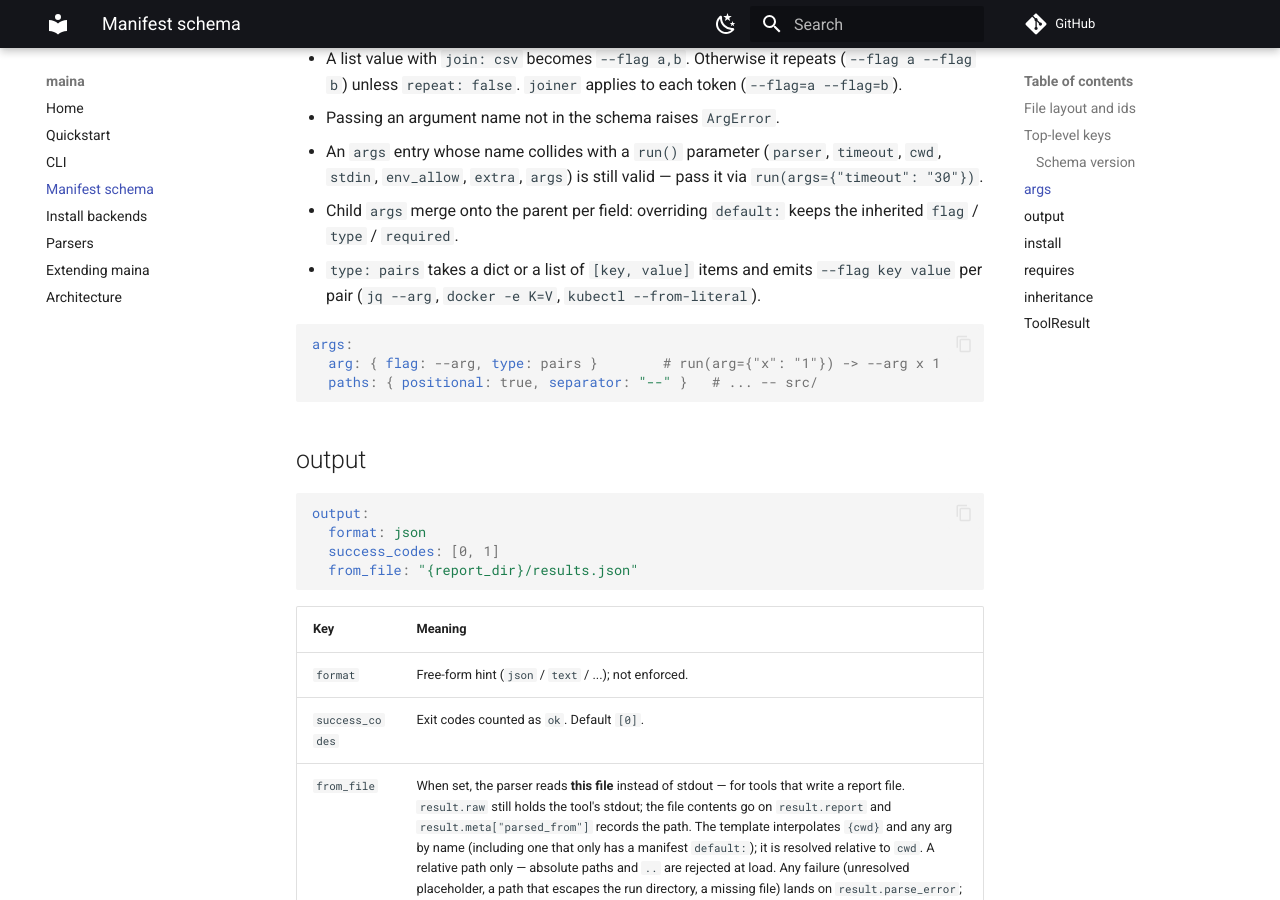
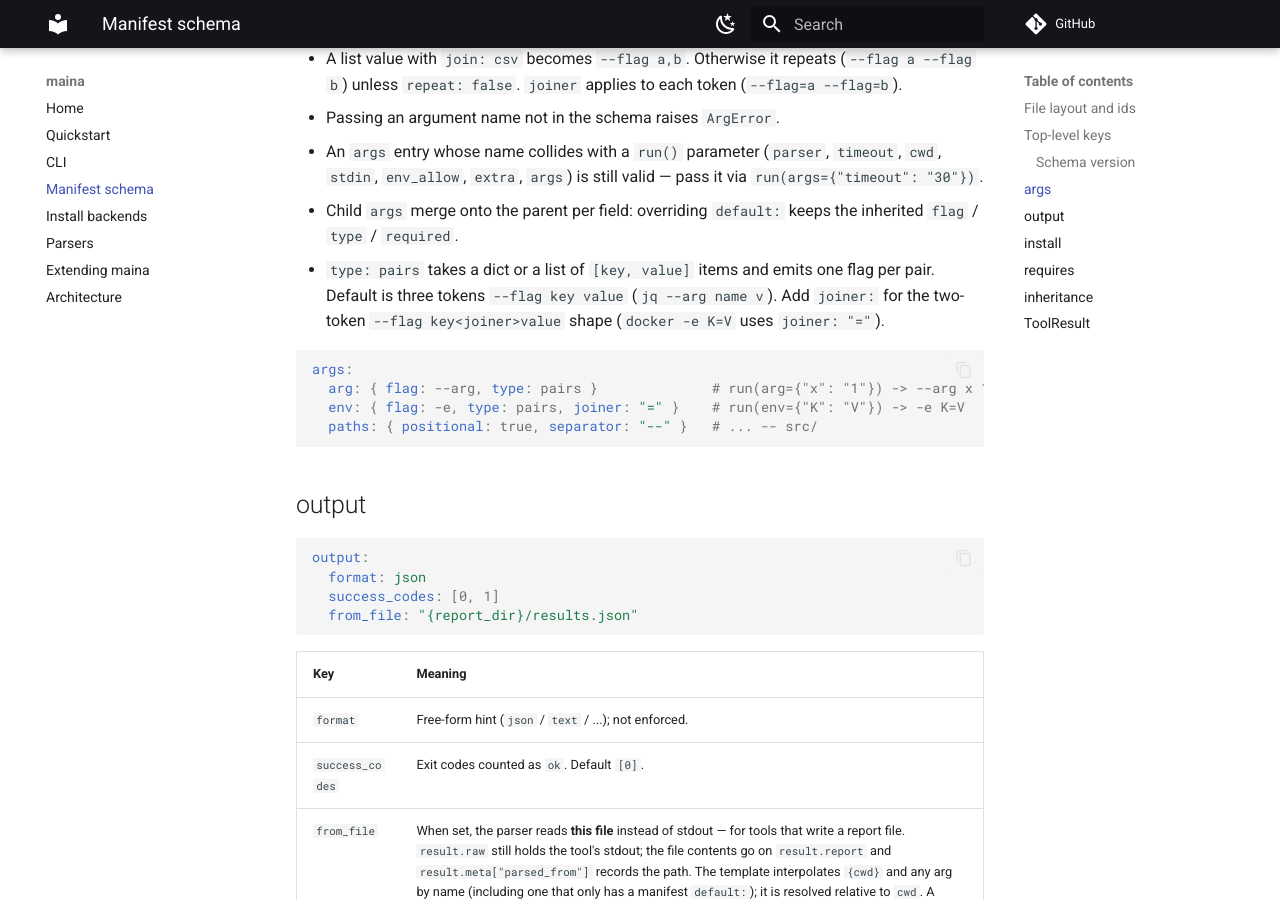
Before and after one commit to inquilabee/maina, an MkDocs documentation site: the page built from docs/manifests.md, in a window 1280 px wide and 900 px high, scrolled down 2811 px. Built offline with MkDocs 1.6.1 and Material for MkDocs 9.7.7, drawn with Linux system fonts in a browser that asks for light colours; comment, search, counter and statistics services are not loaded.

Commit message:
type: pairs honors joiner for the --flag K=V shape
Review-E P1-2. _emit_pairs always emitted three tokens
(--flag key value), but the docs advertised `docker -e K=V` and
`kubectl --from-literal`, which need `-e K=V` (two tokens). docker read
the emitted `-e K V` as `-e K` plus `V` as the image name.

- _emit_pairs takes joiner=: with it set, emit [flag, f"{k}{joiner}{v}"];
  without it, the three-token jq --arg form is unchanged.
- docs/manifests.md and CHANGELOG show both shapes; the single-token
  --from-literal=k=v claim (needs flag+pair joining) is dropped.

Co-Authored-By: Claude Sonnet 5 <noreply@anthropic.com>

````diff
--- a/docs/manifests.md
+++ b/docs/manifests.md
@@ -94,12 +94,15 @@ Calling rules:
   pass it via `run(args={"timeout": "30"})`.
 - Child `args` merge onto the parent per field: overriding `default:` keeps the
   inherited `flag` / `type` / `required`.
-- `type: pairs` takes a dict or a list of `[key, value]` items and emits
-  `--flag key value` per pair (`jq --arg`, `docker -e K=V`, `kubectl --from-literal`).
+- `type: pairs` takes a dict or a list of `[key, value]` items and emits one
+  flag per pair. Default is three tokens `--flag key value` (`jq --arg name v`).
+  Add `joiner:` for the two-token `--flag key<joiner>value` shape
+  (`docker -e K=V` uses `joiner: "="`).
 
 ```yaml
 args:
-  arg: { flag: --arg, type: pairs }        # run(arg={"x": "1"}) -> --arg x 1
+  arg: { flag: --arg, type: pairs }              # run(arg={"x": "1"}) -> --arg x 1
+  env: { flag: -e, type: pairs, joiner: "=" }    # run(env={"K": "V"}) -> -e K=V
   paths: { positional: true, separator: "--" }   # ... -- src/
 ```
 
````
Also changed, not shown: CHANGELOG.md (+3 -2 lines), 2 other files.
